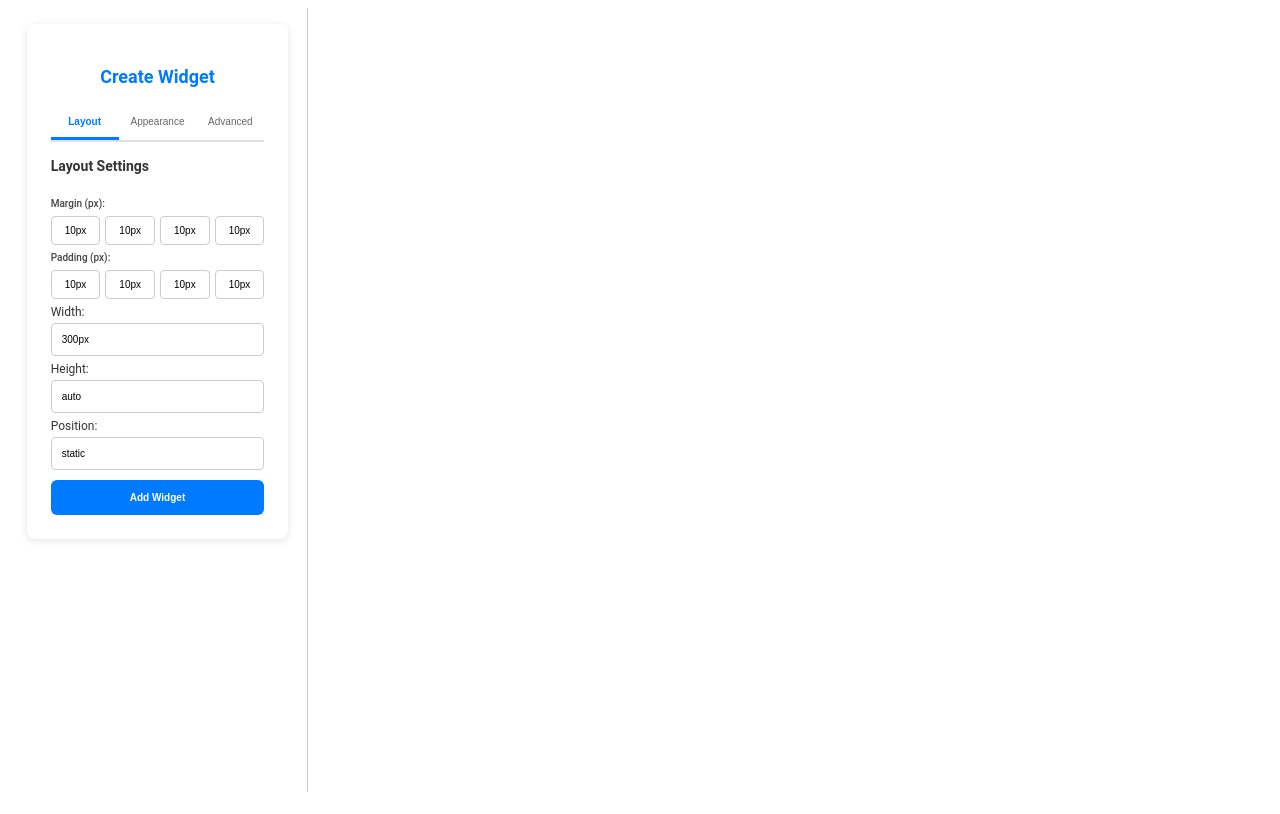
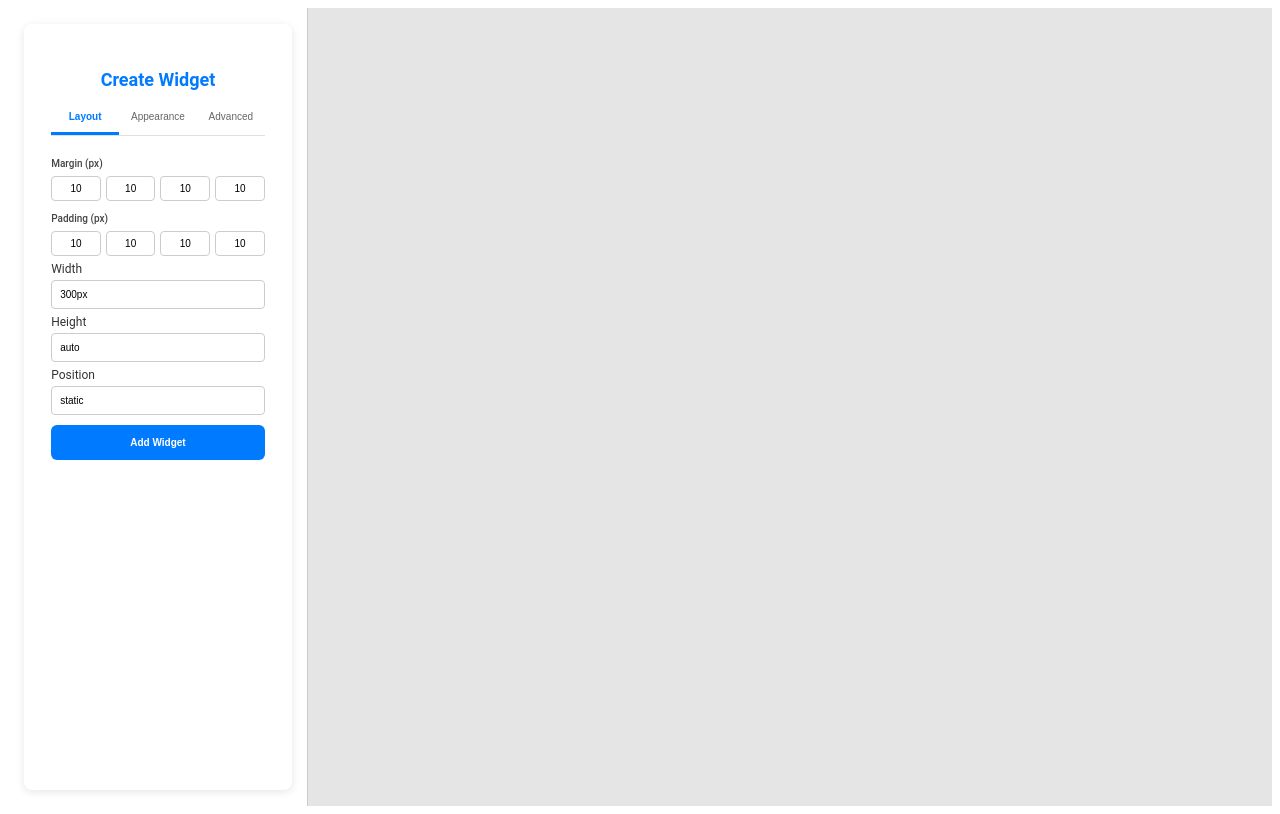
Before and after one commit to BilalSubhani/AngularProjects, an Angular app in the folder widget-builder/: page / in a window 1280 px wide. Built offline with nearby package versions, Linux system fonts and the light colour scheme.

Commit message:
Resolved minor bugs and improved bugs in styling

```diff
--- a/widget-builder/src/app/main-layout/main-layout.component.css
+++ b/widget-builder/src/app/main-layout/main-layout.component.css
@@ -13,18 +13,19 @@
   flex: 1;
   padding: 1rem;
   overflow-y: auto;
+  background-color: rgb(229, 229, 229);
 }
 ::-webkit-scrollbar {
   width: 10px;
 }
 ::-webkit-scrollbar-track {
   box-shadow: inset 0 0 5px grey;
-  border-radius: 10px;
+  border-radius: 5px;
 }
 ::-webkit-scrollbar-thumb {
-  background: #007bff;
-  border-radius: 10px;
+  background: #6aabf1;
+  border-radius: 5px;
 }
 ::-webkit-scrollbar-thumb:hover {
-  background: #007bff;
+  background: #2884e7;
 }
--- a/widget-builder/src/app/main-layout/main-layout.component.ts
+++ b/widget-builder/src/app/main-layout/main-layout.component.ts
@@ -22,7 +22,7 @@ export interface Widget {
       </aside>
 
       <main class="preview-area">
-        <app-preview [widgets]="widgets"></app-preview>
+        <app-preview [widgets]="widgets"> </app-preview>
       </main>
     </div>
   `,
--- a/widget-builder/src/app/preview/preview.component.ts
+++ b/widget-builder/src/app/preview/preview.component.ts
@@ -1,3 +1,4 @@
+import { Widget } from './../main-layout/main-layout.component';
 import { Component, Input, OnChanges, SimpleChanges } from '@angular/core';
 import { CommonModule } from '@angular/common';
 import { CdkDrag } from '@angular/cdk/drag-drop';
@@ -9,12 +10,17 @@ import { CdkDrag } from '@angular/cdk/drag-drop';
   template: `
     <div class="preview-container">
       <div
-        *ngFor="let widget of widgets"
+        *ngFor="let widget of widgets; let i = index"
         [ngStyle]="widget.styles"
         class="widget"
         cdkDragBoundary=".preview-container"
         cdkDrag
       >
+        <div class="element-controls">
+          <button class="delete-btn" (click)="deleteElement(i)" title="Delete">
+            <i class="fas fa-times"></i>
+          </button>
+        </div>
         <div [innerHTML]="widget.html"></div>
       </div>
     </div>
@@ -33,8 +39,20 @@ import { CdkDrag } from '@angular/cdk/drag-drop';
         padding: 0.5rem;
         cursor: move;
       }
-      .widget:hover {
-        transform: translateY(-2px);
+      .element-controls {
+        position: absolute;
+      }
+      .delete-btn {
+        padding: 0.25rem;
+        background: #ef4444;
+        color: white;
+        border: none;
+        border-radius: 4px;
+        cursor: pointer;
+        transition: all 0.2s;
+      }
+      .delete-btn:hover {
+        background: #dc2626;
       }
     `,
   ],
@@ -43,4 +61,8 @@ export class PreviewComponent implements OnChanges {
   @Input() widgets: any[] = [];
 
   ngOnChanges(changes: SimpleChanges): void {}
+
+  deleteElement(index: number) {
+    this.widgets.splice(index, 1);
+  }
 }
--- a/widget-builder/src/app/widget-editor/widget-editor.component.css
+++ b/widget-builder/src/app/widget-editor/widget-editor.component.css
@@ -8,12 +8,13 @@
 .widget-editor {
   background-color: #ffffff;
   border-radius: 8px;
-  padding: 1.5rem;
+  padding: 1.7rem;
   box-shadow: 0 2px 8px rgba(0, 0, 0, 0.1);
   width: 80%;
   max-width: 300px;
   margin: 0 auto;
   overflow-y: auto;
+  min-height: 89vh;
 }
 
 .widget-editor h2 {
@@ -21,14 +22,15 @@
   font-weight: 600;
   color: #007bff;
   text-align: center;
-  margin-bottom: 1rem;
+  margin-bottom: 8px;
 }
 
 .tabs {
   display: flex;
   justify-content: space-between;
   gap: 5px;
-  border-bottom: 2px solid #e0e0e0;
+  border-bottom: 1px solid #e0e0e0;
+  margin-bottom: 10px;
 }
 
 .tabs button {
@@ -60,12 +62,8 @@ form {
   gap: 10px;
 }
 
-form h3 {
-  font-size: 14px;
-}
-
 form label {
-  margin-top: 5px;
+  margin-top: 10px;
   font-size: 12px;
 }
 
@@ -103,7 +101,7 @@ form label {
 }
 
 .four-inputs input {
-  padding: 8px;
+  padding: 6px;
   font-size: 10px;
   border: 1px solid #ccc;
   border-radius: 4px;
@@ -117,16 +115,27 @@ form label {
 }
 
 input[type="text"],
-input[type="color"],
 select,
 textarea {
   width: 100%;
-  padding: 10px;
+  padding: 8px;
   font-size: 10px;
   border: 1px solid #ccc;
   border-radius: 4px;
   transition: all 0.2s ease-in-out;
   box-sizing: border-box;
+}
+
+input[type="color"] {
+  width: 50px;
+  height: 30px;
+  padding: 0;
+  border: none;
+  cursor: pointer;
+  transition: all 0.2s ease-in-out;
+  box-sizing: border-box;
+  border: none;
+  transform: translateY(8px);
 }
 
 input[type="text"]:focus,
--- a/widget-builder/src/app/widget-editor/widget-editor.component.html
+++ b/widget-builder/src/app/widget-editor/widget-editor.component.html
@@ -27,9 +27,8 @@
 
   <form (ngSubmit)="createWidget()">
     <div *ngIf="activeTab === 'layout'" class="tab-content">
-      <h3>Layout Settings</h3>
       <div class="input-group">
-        <label>Margin (px):</label>
+        <label>Margin (px)</label>
         <div class="four-inputs">
           <input
             type="text"
@@ -58,7 +57,7 @@
         </div>
       </div>
       <div class="input-group">
-        <label>Padding (px):</label>
+        <label>Padding (px)</label>
         <div class="four-inputs">
           <input
             type="text"
@@ -87,7 +86,7 @@
         </div>
       </div>
       <div>
-        <label for="width">Width:</label>
+        <label for="width">Width</label>
         <input
           type="text"
           id="width"
@@ -97,7 +96,7 @@
         />
       </div>
       <div>
-        <label for="height">Height:</label>
+        <label for="height">Height</label>
         <input
           type="text"
           id="height"
@@ -107,7 +106,7 @@
         />
       </div>
       <div>
-        <label for="position">Position:</label>
+        <label for="position">Position</label>
         <input
           type="text"
           id="position"
@@ -119,9 +118,10 @@
     </div>
 
     <div *ngIf="activeTab === 'appearance'" class="tab-content">
-      <h3>Appearance Settings</h3>
       <div>
-        <label for="backgroundColor">Background Color:</label>
+        <label for="backgroundColor" style="margin-right: 65px"
+          >Background Color</label
+        >
         <input
           type="color"
           id="backgroundColor"
@@ -130,7 +130,7 @@
         />
       </div>
       <div>
-        <label for="border">Border:</label>
+        <label for="border">Border</label>
         <input
           type="text"
           id="border"
@@ -140,7 +140,7 @@
         />
       </div>
       <div>
-        <label for="borderRadius">Border Radius:</label>
+        <label for="borderRadius">Border Radius</label>
         <input
           type="text"
           id="borderRadius"
@@ -150,7 +150,7 @@
         />
       </div>
       <div>
-        <label for="boxShadow">Box Shadow:</label>
+        <label for="boxShadow">Box Shadow</label>
         <input
           type="text"
           id="boxShadow"
@@ -160,7 +160,7 @@
         />
       </div>
       <div>
-        <label for="fontFamily">Font Family:</label>
+        <label for="fontFamily">Font Family</label>
         <input
           type="text"
           id="fontFamily"
@@ -170,7 +170,7 @@
         />
       </div>
       <div>
-        <label for="fontSize">Font Size:</label>
+        <label for="fontSize">Font Size</label>
         <input
           type="text"
           id="fontSize"
@@ -180,7 +180,7 @@
         />
       </div>
       <div>
-        <label for="color">Text Color:</label>
+        <label for="color" style="margin-right: 105px">Text Color</label>
         <input
           type="color"
           id="color"
@@ -189,7 +189,7 @@
         />
       </div>
       <div>
-        <label for="textAlign">Text Align:</label>
+        <label for="textAlign">Text Align</label>
         <select
           id="textAlign"
           [(ngModel)]="appearanceSettings.textAlign"
@@ -201,7 +201,7 @@
         </select>
       </div>
       <div>
-        <label for="htmlContent">HTML Content:</label>
+        <label for="htmlContent">HTML Content</label>
         <textarea
           id="htmlContent"
           rows="4"
@@ -212,9 +212,8 @@
     </div>
 
     <div *ngIf="activeTab === 'advanced'" class="tab-content">
-      <h3>Advanced Settings</h3>
       <div>
-        <label for="imageUrl">Image URL:</label>
+        <label for="imageUrl">Image URL</label>
         <input
           type="text"
           id="imageUrl"
@@ -224,7 +223,7 @@
         />
       </div>
       <div>
-        <label for="videoUrl">Video URL:</label>
+        <label for="videoUrl">Video URL</label>
         <input
           type="text"
           id="videoUrl"
@@ -234,7 +233,7 @@
         />
       </div>
       <div>
-        <label for="customCss">Custom CSS:</label>
+        <label for="customCss">Custom CSS</label>
         <textarea
           id="customCss"
           rows="3"
--- a/widget-builder/src/app/widget-editor/widget-editor.component.ts
+++ b/widget-builder/src/app/widget-editor/widget-editor.component.ts
@@ -14,16 +14,16 @@ export class WidgetEditorComponent {
 
   layoutSettings = {
     margin: {
-      top: '10px',
-      right: '10px',
-      bottom: '10px',
-      left: '10px',
+      top: '10',
+      right: '10',
+      bottom: '10',
+      left: '10',
     },
     padding: {
-      top: '10px',
-      right: '10px',
-      bottom: '10px',
-      left: '10px',
+      top: '10',
+      right: '10',
+      bottom: '10',
+      left: '10',
     },
     width: '300px',
     height: 'auto',
@@ -31,7 +31,7 @@ export class WidgetEditorComponent {
   };
 
   appearanceSettings = {
-    backgroundColor: '#f9f9f9',
+    backgroundColor: '#f4f4f4',
     border: '1px solid #ccc',
     borderRadius: '5px',
     boxShadow: '0 2px 4px rgba(0, 0, 0, 0.1)',
@@ -43,7 +43,7 @@ export class WidgetEditorComponent {
 
   htmlContent: string = `<p>Your widget content here</p>`;
   advancedSettings = {
-    imageUrl: 'https://via.placeholder.com/150',
+    imageUrl: '',
     videoUrl: '',
     customCss: '',
   };
@@ -59,11 +59,11 @@ export class WidgetEditorComponent {
 
     styles[
       'margin'
-    ] = `${this.layoutSettings.margin.top} ${this.layoutSettings.margin.right} ${this.layoutSettings.margin.bottom} ${this.layoutSettings.margin.left}`;
+    ] = `${this.layoutSettings.margin.top}px ${this.layoutSettings.margin.right}px ${this.layoutSettings.margin.bottom}px ${this.layoutSettings.margin.left}px`;
 
     styles[
       'padding'
-    ] = `${this.layoutSettings.padding.top} ${this.layoutSettings.padding.right} ${this.layoutSettings.padding.bottom} ${this.layoutSettings.padding.left}`;
+    ] = `${this.layoutSettings.padding.top}px ${this.layoutSettings.padding.right}px ${this.layoutSettings.padding.bottom}px ${this.layoutSettings.padding.left}px`;
 
     styles['width'] = this.layoutSettings.width;
     if (this.layoutSettings.height) {
@@ -102,16 +102,16 @@ export class WidgetEditorComponent {
   resetForm(): void {
     this.layoutSettings = {
       margin: {
-        top: '10px',
-        right: '10px',
-        bottom: '10px',
-        left: '10px',
+        top: '10',
+        right: '10',
+        bottom: '10',
+        left: '10',
       },
       padding: {
-        top: '10px',
-        right: '10px',
-        bottom: '10px',
-        left: '10px',
+        top: '10',
+        right: '10',
+        bottom: '10',
+        left: '10',
       },
       width: '300px',
       height: 'auto',
@@ -119,7 +119,7 @@ export class WidgetEditorComponent {
     };
 
     this.appearanceSettings = {
-      backgroundColor: '#f9f9f9',
+      backgroundColor: '#f4f4f4',
       border: '1px solid #ccc',
       borderRadius: '5px',
       boxShadow: '0 2px 4px rgba(0, 0, 0, 0.1)',
@@ -131,7 +131,7 @@ export class WidgetEditorComponent {
 
     this.htmlContent = `<p>Your widget content here</p>`;
     this.advancedSettings = {
-      imageUrl: 'https://via.placeholder.com/150',
+      imageUrl: '',
       videoUrl: '',
       customCss: '',
     };
```
